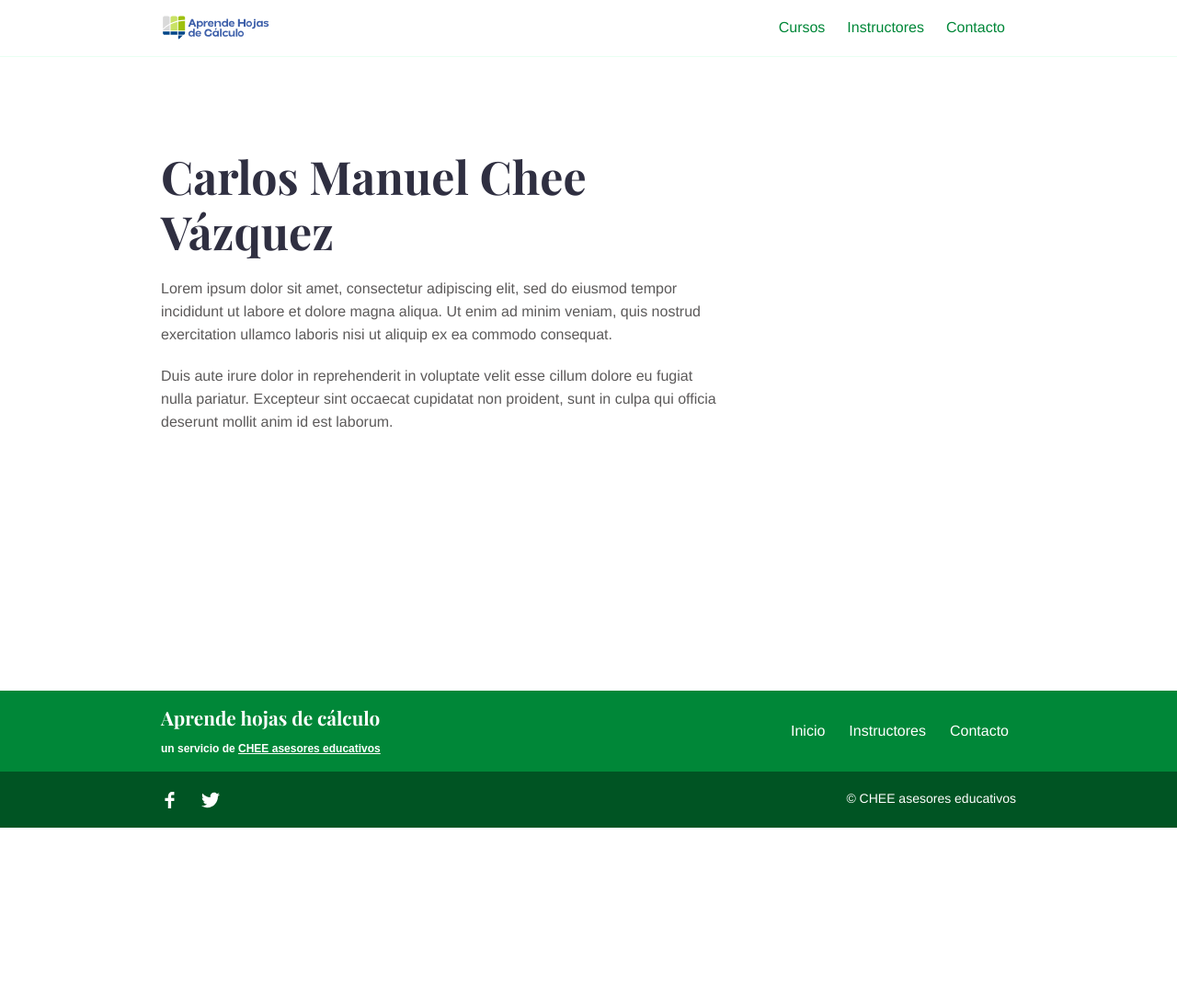
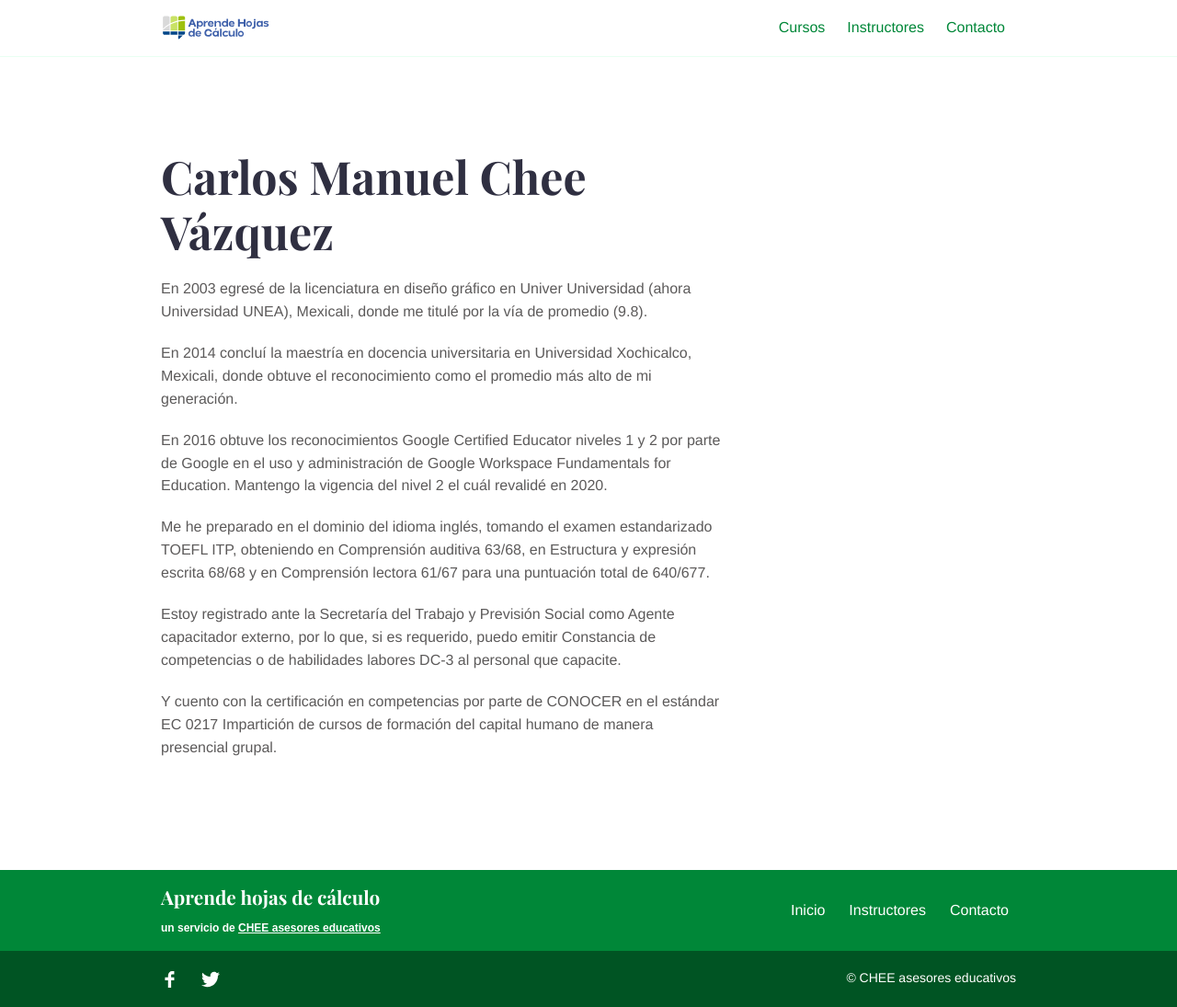
Before and after one commit to camachevaz/Calc, a Jekyll site: the page built from _team/carlos-chee.md, in a window 1280 px wide. Shown: the whole page at 92% size. Built offline with Jekyll 4.4.1, drawn with Linux system fonts in a browser that asks for light colours; before the commit the page ends 900 px from its top, so only the background shows below that.

Commit message:
Update carlos-chee.md

```diff
--- a/_team/carlos-chee.md
+++ b/_team/carlos-chee.md
@@ -11,6 +11,14 @@ weight: 1
 layout: team
 ---
 
-Lorem ipsum dolor sit amet, consectetur adipiscing elit, sed do eiusmod tempor incididunt ut labore et dolore magna aliqua. Ut enim ad minim veniam, quis nostrud exercitation ullamco laboris nisi ut aliquip ex ea commodo consequat.
+En 2003 egresé de la licenciatura en diseño gráfico en Univer Universidad (ahora Universidad UNEA), Mexicali, donde me titulé por la vía de promedio (9.8).
 
-Duis aute irure dolor in reprehenderit in voluptate velit esse cillum dolore eu fugiat nulla pariatur. Excepteur sint occaecat cupidatat non proident, sunt in culpa qui officia deserunt mollit anim id est laborum.
+En 2014 concluí la maestría en docencia universitaria en Universidad Xochicalco, Mexicali, donde obtuve el reconocimiento como el promedio más alto de mi generación.
+
+En 2016 obtuve los reconocimientos Google Certified Educator niveles 1 y 2 por parte de Google en el uso y administración de Google Workspace Fundamentals for Education. Mantengo la vigencia del nivel 2 el cuál revalidé en 2020.
+
+Me he preparado en el dominio del idioma inglés, tomando el examen estandarizado TOEFL ITP, obteniendo en Comprensión auditiva 63/68, en Estructura y expresión escrita 68/68 y en Comprensión lectora 61/67 para una puntuación total de 640/677.
+
+Estoy registrado ante la Secretaría del Trabajo y Previsión Social como Agente capacitador externo, por lo que, si es requerido, puedo emitir Constancia de competencias o de habilidades labores DC-3 al personal que capacite.
+
+Y cuento con la certificación en competencias por parte de CONOCER en el estándar EC 0217 Impartición de cursos de formación del capital humano de manera presencial grupal.
```
